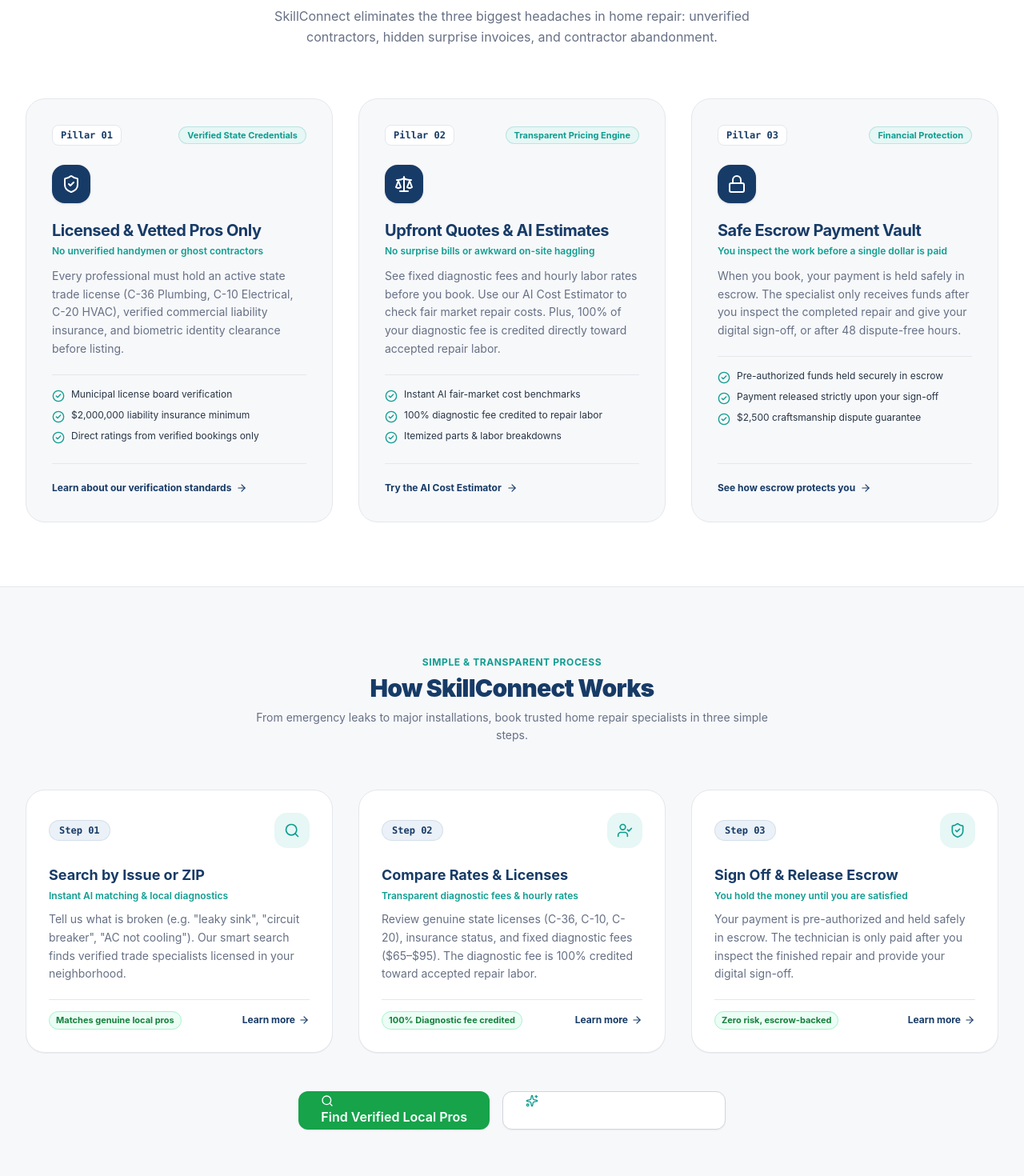
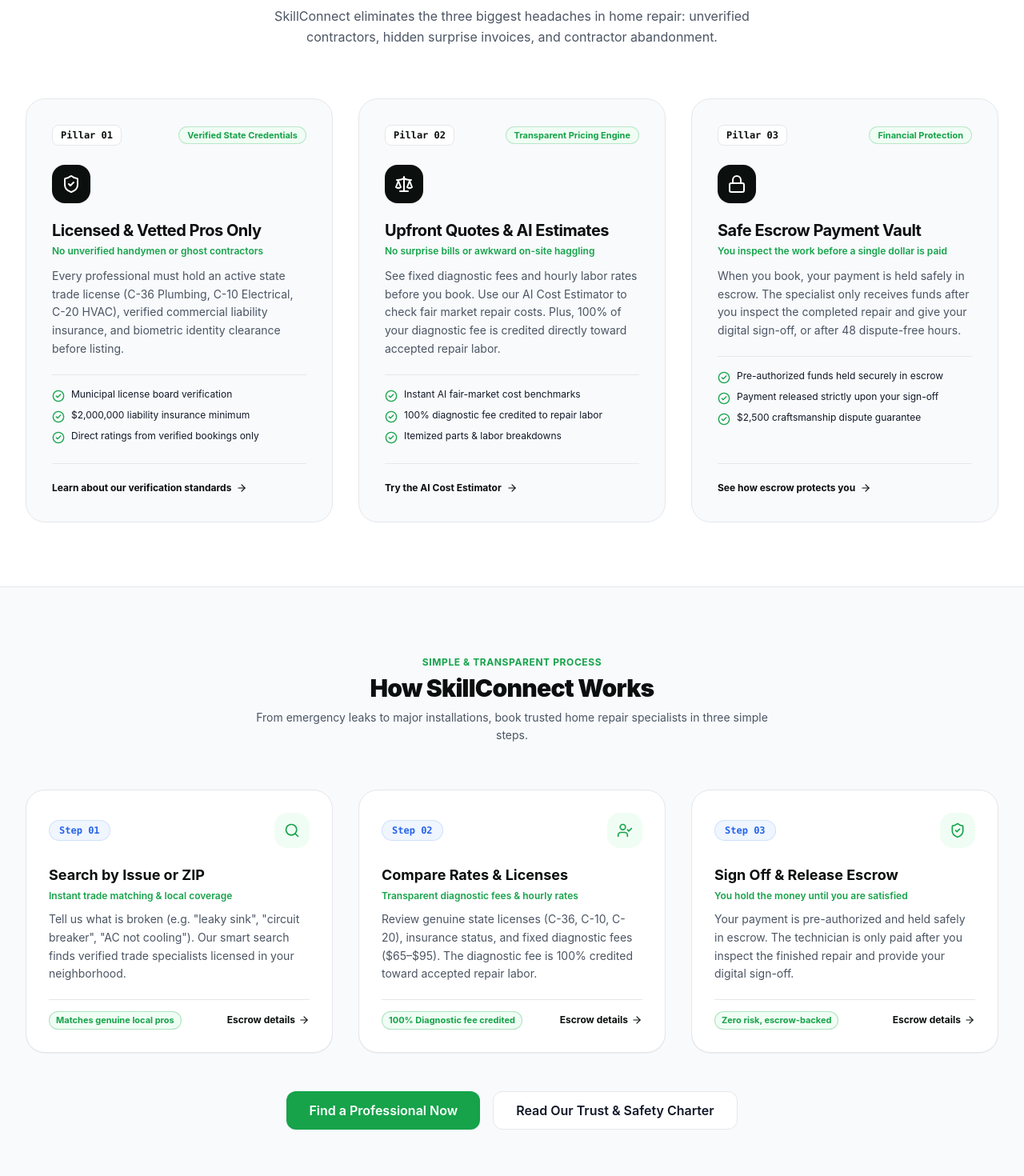
Before and after one commit to sharmaa-abhi/SkillConnect, a Next.js app: page / in a window 1280 px wide. Shown: the part 980-2450 px from the top of the page at 80% size. Built offline with nearby package versions, Linux system fonts and the light colour scheme.

Commit message:
feat: add homepage components for HowItWorks, TrustTransparency, and WorkerCTA sections

```diff
--- a/src/components/home/faq-section.tsx
+++ b/src/components/home/faq-section.tsx
@@ -36,16 +36,16 @@
   ];
 
   return (
-    <section className="py-16 sm:py-20 bg-white border-b border-[#E4E7EC]">
+    <section className="py-16 sm:py-20 bg-white border-b border-[#E5E7EB]">
       <Container size="narrow" className="max-w-3xl">
         <div className="text-center mb-12">
-          <span className="text-xs font-bold uppercase tracking-wider text-[#0F9D91]">
+          <span className="text-xs font-bold uppercase tracking-wider text-[#16A34A]">
             Got Questions?
           </span>
-          <h2 className="text-2xl sm:text-3xl font-black text-[#173B67] mt-1 tracking-tight">
+          <h2 className="text-2xl sm:text-3xl font-black text-[#0B0F0E] mt-1 tracking-tight">
             Frequently Asked Questions
           </h2>
-          <p className="text-sm text-[#667085] mt-2">
+          <p className="text-sm text-[#4B5563] mt-2">
             Everything you need to know about our local marketplace standards.
           </p>
         </div>
@@ -56,26 +56,26 @@
             return (
               <div
                 key={faq.question}
-                className="rounded-2xl border border-[#E4E7EC] overflow-hidden transition-all"
+                className="rounded-2xl border border-[#E5E7EB] overflow-hidden transition-all"
               >
                 <button
                   type="button"
                   onClick={() => setOpenIndex(isOpen ? null : idx)}
                   aria-expanded={isOpen}
-                  className="w-full flex items-center justify-between p-5 text-left bg-white hover:bg-[#F7F8FA] transition-colors"
+                  className="w-full flex items-center justify-between p-5 text-left bg-white hover:bg-[#F8FAFC] transition-colors cursor-pointer"
                 >
-                  <span className="text-sm sm:text-base font-bold text-[#263445]">
+                  <span className="text-sm sm:text-base font-bold text-[#111827]">
                     {faq.question}
                   </span>
                   <ChevronDown
-                    className={`w-5 h-5 text-[#667085] transition-transform duration-200 flex-shrink-0 ${
-                      isOpen ? 'rotate-180 text-[#173B67]' : ''
+                    className={`w-5 h-5 text-[#4B5563] transition-transform duration-200 shrink-0 ${
+                      isOpen ? 'rotate-180 text-[#16A34A]' : ''
                     }`}
                   />
                 </button>
 
                 {isOpen && (
-                  <div className="p-5 pt-0 text-xs sm:text-sm text-[#667085] bg-white leading-relaxed border-t border-[#E4E7EC]/50">
+                  <div className="p-5 pt-0 text-xs sm:text-sm text-[#4B5563] bg-white leading-relaxed border-t border-[#E5E7EB]/50">
                     {faq.answer}
                   </div>
                 )}
--- a/src/components/home/how-it-works.tsx
+++ b/src/components/home/how-it-works.tsx
@@ -9,7 +9,7 @@
     {
       num: '01',
       title: 'Search by Issue or ZIP',
-      subtitle: 'Instant AI matching & local diagnostics',
+      subtitle: 'Instant trade matching & local coverage',
       description:
         'Tell us what is broken (e.g. "leaky sink", "circuit breaker", "AC not cooling"). Our smart search finds verified trade specialists licensed in your neighborhood.',
       icon: Search,
@@ -36,16 +36,16 @@
   ];
 
   return (
-    <section id="how-it-works" className="py-16 sm:py-20 bg-[#F7F8FA] border-b border-[#E4E7EC]">
+    <section id="how-it-works" className="py-16 sm:py-20 bg-[#F8FAFC] border-b border-[#E5E7EB]">
       <Container>
         <div className="text-center max-w-2xl mx-auto mb-14">
-          <span className="text-xs font-bold uppercase tracking-wider text-[#0F9D91]">
-            Simple & Transparent Process
+          <span className="text-xs font-bold uppercase tracking-wider text-[#16A34A]">
+            Simple &amp; Transparent Process
           </span>
-          <h2 className="text-2xl sm:text-3xl font-black text-[#173B67] mt-1 tracking-tight">
+          <h2 className="text-2xl sm:text-3xl font-black text-[#0B0F0E] mt-1 tracking-tight">
             How SkillConnect Works
           </h2>
-          <p className="text-sm text-[#667085] mt-2 leading-relaxed">
+          <p className="text-sm text-[#4B5563] mt-2 leading-relaxed">
             From emergency leaks to major installations, book trusted home repair specialists in three simple steps.
           </p>
         </div>
@@ -57,37 +57,40 @@
             return (
               <div
                 key={step.num}
-                className="relative flex flex-col justify-between p-6 sm:p-7 rounded-3xl bg-white border border-[#E4E7EC] hover:border-[#0F9D91]/40 hover:shadow-md transition-all shadow-2xs group"
+                className="relative flex flex-col justify-between p-6 sm:p-7 rounded-3xl bg-white border border-[#E5E7EB] hover:border-[#16A34A]/40 hover:shadow-md transition-all shadow-2xs group"
               >
                 <div>
                   <div className="flex items-center justify-between mb-5">
-                    <span className="font-mono text-xs font-bold px-3 py-1 rounded-full bg-[#EBF1F8] text-[#173B67] border border-[#173B67]/10">
+                    <span className="font-mono text-xs font-bold px-3 py-1 rounded-full bg-[#EFF6FF] text-[#2563EB] border border-[#2563EB]/15">
                       Step {step.num}
                     </span>
-                    <div className="w-11 h-11 rounded-2xl bg-[#E6F7F5] text-[#0F9D91] flex items-center justify-center group-hover:scale-105 transition-transform">
+                    <div className="w-11 h-11 rounded-2xl bg-[#F0FDF4] text-[#16A34A] flex items-center justify-center group-hover:scale-105 transition-transform">
                       <Icon className="w-5 h-5" />
                     </div>
                   </div>
 
-                  <h3 className="text-lg font-bold text-[#173B67] mb-1">
+                  <h3 className="text-lg font-bold text-[#0B0F0E] mb-1">
                     {step.title}
                   </h3>
-                  <p className="text-xs font-semibold text-[#0F9D91] mb-2.5">
+                  <p className="text-xs font-semibold text-[#16A34A] mb-2.5">
                     {step.subtitle}
                   </p>
-                  <p className="text-xs sm:text-sm text-[#667085] leading-relaxed">
+                  <p className="text-xs sm:text-sm text-[#4B5563] leading-relaxed">
                     {step.description}
                   </p>
                 </div>
 
-                <div className="mt-5 pt-3.5 border-t border-[#E4E7EC] flex items-center justify-between">
-                  <span className="text-[11px] font-bold text-[#15803D] bg-emerald-50 px-2 py-0.5 rounded-full border border-emerald-200">
+                <div className="mt-5 pt-3.5 border-t border-[#E5E7EB] flex items-center justify-between">
+                  <span className="text-[11px] font-bold text-[#16A34A] bg-[#F0FDF4] px-2 py-0.5 rounded-full border border-[#16A34A]/30">
                     {step.highlight}
                   </span>
-                  <span className="text-xs font-bold text-[#173B67] group-hover:text-[#0F9D91] transition-colors flex items-center gap-1">
-                    <span>Learn more</span>
+                  <Link
+                    href="/checkout"
+                    className="text-xs font-bold text-[#0B0F0E] group-hover:text-[#16A34A] transition-colors flex items-center gap-1"
+                  >
+                    <span>Escrow details</span>
                     <ArrowRight className="w-3.5 h-3.5 group-hover:translate-x-0.5 transition-transform" />
-                  </span>
+                  </Link>
                 </div>
               </div>
             );
@@ -98,14 +101,12 @@
         <div className="mt-12 flex flex-col sm:flex-row items-center justify-center gap-4">
           <Link href="/professionals">
             <Button variant="primary" size="lg" className="rounded-full px-7 font-bold shadow-xs">
-              <Search className="w-4 h-4 mr-2" />
-              Find Verified Local Pros
+              Find a Professional Now
             </Button>
           </Link>
-          <Link href="#estimator">
-            <Button variant="secondary" size="lg" className="rounded-full px-7 font-bold bg-white text-[#173B67] border border-[#D0D5DD]">
-              <Sparkles className="w-4 h-4 mr-2 text-[#0F9D91]" />
-              Try Instant AI Cost Estimator
+          <Link href="/trust">
+            <Button variant="outline" size="lg" className="rounded-full px-7 font-semibold">
+              Read Our Trust &amp; Safety Charter
             </Button>
           </Link>
         </div>
--- a/src/components/home/trust-transparency.tsx
+++ b/src/components/home/trust-transparency.tsx
@@ -28,16 +28,16 @@
   ];
 
   return (
-    <section className="py-16 sm:py-20 bg-[#F7F8FA] border-b border-[#E4E7EC]">
+    <section className="py-16 sm:py-20 bg-[#F8FAFC] border-b border-[#E5E7EB]">
       <Container>
         <div className="max-w-2xl mx-auto text-center mb-12">
-          <span className="text-xs font-bold uppercase tracking-wider text-[#0F9D91]">
-            Trust & Security
+          <span className="text-xs font-bold uppercase tracking-wider text-[#16A34A]">
+            Trust &amp; Security
           </span>
-          <h2 className="text-2xl sm:text-3xl font-black text-[#173B67] mt-1 tracking-tight">
+          <h2 className="text-2xl sm:text-3xl font-black text-[#0B0F0E] mt-1 tracking-tight">
             Built on Transparency, Not Surprise Fees
           </h2>
-          <p className="text-sm text-[#667085] mt-2 leading-relaxed">
+          <p className="text-sm text-[#4B5563] mt-2 leading-relaxed">
             We built SkillConnect to protect homeowners from bait-and-switch quotes and protect tradespeople from predatory lead generation fees.
           </p>
         </div>
@@ -48,16 +48,16 @@
             return (
               <div
                 key={pillar.title}
-                className="flex items-start gap-4 p-6 rounded-3xl bg-white border border-[#E4E7EC] shadow-2xs"
+                className="flex items-start gap-4 p-6 rounded-3xl bg-white border border-[#E5E7EB] shadow-2xs"
               >
-                <div className="w-12 h-12 rounded-2xl bg-[#E6F7F5] text-[#0F9D91] flex items-center justify-center flex-shrink-0">
-                  <Icon className="w-6 h-6" />
+                <div className="w-12 h-12 rounded-2xl bg-[#EFF6FF] text-[#2563EB] flex items-center justify-center shrink-0">
+                  <Icon className="w-6 h-6 text-[#2563EB]" />
                 </div>
                 <div>
-                  <h3 className="text-base font-bold text-[#173B67]">
+                  <h3 className="text-base font-bold text-[#0B0F0E]">
                     {pillar.title}
                   </h3>
-                  <p className="text-xs sm:text-sm text-[#667085] mt-1.5 leading-relaxed">
+                  <p className="text-xs sm:text-sm text-[#4B5563] mt-1.5 leading-relaxed">
                     {pillar.description}
                   </p>
                 </div>
@@ -70,10 +70,10 @@
         <div className="mt-10 text-center">
           <Link
             href="/trust"
-            className="inline-flex items-center gap-2 px-6 py-3 rounded-full bg-[#173B67] text-white text-xs sm:text-sm font-bold shadow-xs hover:bg-[#0F2A4A] transition-all hover:scale-105"
+            className="inline-flex items-center gap-2 px-6 py-3 rounded-full bg-[#0B0F0E] text-white text-xs sm:text-sm font-bold shadow-xs hover:bg-[#1F2937] transition-all hover:scale-105"
           >
             <span>Read How SkillConnect Protects You &amp; Your Money</span>
-            <ArrowRight className="w-4 h-4 text-[#0F9D91]" />
+            <ArrowRight className="w-4 h-4 text-[#16A34A]" />
           </Link>
         </div>
       </Container>
--- a/src/components/home/value-pillars.tsx
+++ b/src/components/home/value-pillars.tsx
@@ -51,24 +51,24 @@
         '$2,500 craftsmanship dispute guarantee',
       ],
       linkText: 'See how escrow protects you',
-      linkHref: '/trust',
+      linkHref: '/checkout',
     },
   ];
 
   return (
-    <section className="py-16 sm:py-20 bg-white border-b border-[#E4E7EC]">
+    <section className="py-16 sm:py-20 bg-white border-b border-[#E5E7EB]">
       <Container>
         {/* Section Heading */}
         <div className="max-w-3xl mx-auto text-center mb-12 sm:mb-16">
-          <div className="inline-flex items-center gap-1.5 px-3 py-1 rounded-full bg-[#EBF1F8] border border-[#173B67]/20 text-[#173B67] text-xs font-bold uppercase tracking-wider mb-3">
-            <Sparkles className="w-3.5 h-3.5 text-[#0F9D91]" />
+          <div className="inline-flex items-center gap-1.5 px-3 py-1 rounded-full bg-[#EFF6FF] border border-[#2563EB]/20 text-[#2563EB] text-xs font-bold uppercase tracking-wider mb-3">
+            <Sparkles className="w-3.5 h-3.5 text-[#2563EB]" />
             <span>Why Homeowners Trust SkillConnect</span>
           </div>
-          <h2 className="text-2xl sm:text-3xl lg:text-4xl font-black text-[#173B67] tracking-tight">
+          <h2 className="text-2xl sm:text-3xl lg:text-4xl font-black text-[#0B0F0E] tracking-tight">
             Everything You Need in a Home Pro. <br className="hidden sm:inline" />
-            <span className="text-[#0F9D91]">None of the Traditional Risks.</span>
+            <span className="text-[#16A34A]">None of the Traditional Risks.</span>
           </h2>
-          <p className="text-sm sm:text-base text-[#667085] mt-3 leading-relaxed max-w-2xl mx-auto">
+          <p className="text-sm sm:text-base text-[#4B5563] mt-3 leading-relaxed max-w-2xl mx-auto">
             SkillConnect eliminates the three biggest headaches in home repair: unverified contractors, hidden surprise invoices, and contractor abandonment.
           </p>
         </div>
@@ -80,40 +80,40 @@
             return (
               <div
                 key={pillar.title}
-                className="flex flex-col justify-between p-6 sm:p-8 rounded-3xl bg-[#F7F8FA] border border-[#E4E7EC] hover:border-[#173B67]/30 hover:shadow-lg transition-all duration-300 relative group"
+                className="flex flex-col justify-between p-6 sm:p-8 rounded-3xl bg-[#F8FAFC] border border-[#E5E7EB] hover:border-[#16A34A]/40 hover:shadow-lg transition-all duration-300 relative group"
               >
                 <div>
                   {/* Top Bar with Number & Badge */}
                   <div className="flex items-center justify-between gap-2 mb-6">
-                    <span className="font-mono text-xs font-bold px-2.5 py-1 rounded-lg bg-white border border-[#E4E7EC] text-[#173B67]">
+                    <span className="font-mono text-xs font-bold px-2.5 py-1 rounded-lg bg-white border border-[#E5E7EB] text-[#0B0F0E]">
                       Pillar {pillar.step}
                     </span>
-                    <span className="text-[11px] font-bold text-[#0F9D91] bg-[#E6F7F5] px-2.5 py-0.5 rounded-full border border-[#0F9D91]/20">
+                    <span className="text-[11px] font-bold text-[#16A34A] bg-[#F0FDF4] px-2.5 py-0.5 rounded-full border border-[#16A34A]/25">
                       {pillar.badge}
                     </span>
                   </div>
 
                   {/* Icon & Title */}
-                  <div className="w-12 h-12 rounded-2xl bg-[#173B67] text-white flex items-center justify-center mb-5 group-hover:bg-[#0F9D91] transition-colors shadow-sm">
-                    <Icon className="w-6 h-6" />
+                  <div className="w-12 h-12 rounded-2xl bg-[#0B0F0E] text-white flex items-center justify-center mb-5 group-hover:bg-[#16A34A] transition-colors shadow-xs">
+                    <Icon className="w-6 h-6 text-white" />
                   </div>
 
-                  <h3 className="text-xl font-bold text-[#173B67] tracking-tight">
+                  <h3 className="text-xl font-bold text-[#0B0F0E] tracking-tight">
                     {pillar.title}
                   </h3>
-                  <p className="text-xs font-semibold text-[#0F9D91] mt-1">
+                  <p className="text-xs font-semibold text-[#16A34A] mt-1">
                     {pillar.tagline}
                   </p>
 
-                  <p className="text-xs sm:text-sm text-[#667085] mt-3 leading-relaxed">
+                  <p className="text-xs sm:text-sm text-[#4B5563] mt-3 leading-relaxed">
                     {pillar.description}
                   </p>
 
                   {/* Bullet Highlights */}
-                  <ul className="mt-5 space-y-2 border-t border-[#E4E7EC] pt-4">
+                  <ul className="mt-5 space-y-2 border-t border-[#E5E7EB] pt-4">
                     {pillar.features.map((feat) => (
-                      <li key={feat} className="flex items-start gap-2 text-xs text-[#263445]">
-                        <CheckCircle2 className="w-4 h-4 text-[#0F9D91] shrink-0 mt-0.5" />
+                      <li key={feat} className="flex items-start gap-2 text-xs text-[#111827]">
+                        <CheckCircle2 className="w-4 h-4 text-[#16A34A] shrink-0 mt-0.5" />
                         <span>{feat}</span>
                       </li>
                     ))}
@@ -121,10 +121,10 @@
                 </div>
 
                 {/* Bottom CTA */}
-                <div className="mt-6 pt-4 border-t border-[#E4E7EC]">
+                <div className="mt-6 pt-4 border-t border-[#E5E7EB]">
                   <Link
                     href={pillar.linkHref}
-                    className="inline-flex items-center gap-1.5 text-xs font-bold text-[#173B67] hover:text-[#0F9D91] transition-colors group-hover:translate-x-0.5"
+                    className="inline-flex items-center gap-1.5 text-xs font-bold text-[#0B0F0E] hover:text-[#16A34A] transition-colors group-hover:translate-x-0.5"
                   >
                     <span>{pillar.linkText}</span>
                     <ArrowRight className="w-3.5 h-3.5" />
--- a/src/components/home/worker-cta.tsx
+++ b/src/components/home/worker-cta.tsx
@@ -13,11 +13,11 @@
   ];
 
   return (
-    <section className="py-16 sm:py-20 bg-[#173B67] text-white">
+    <section className="py-16 sm:py-20 bg-[#0B0F0E] text-white">
       <Container>
         <div className="grid grid-cols-1 lg:grid-cols-12 gap-10 items-center">
           <div className="lg:col-span-7 flex flex-col gap-5">
-            <span className="text-xs font-bold uppercase tracking-wider text-[#0F9D91]">
+            <span className="text-xs font-bold uppercase tracking-wider text-[#16A34A]">
               For Independent Trade Technicians
             </span>
 
@@ -32,7 +32,7 @@
             <div className="grid grid-cols-1 sm:grid-cols-2 gap-3 pt-2">
               {benefits.map((b) => (
                 <div key={b} className="flex items-center gap-2 text-xs text-white/90">
-                  <CheckCircle2 className="w-4 h-4 text-[#0F9D91] flex-shrink-0" />
+                  <CheckCircle2 className="w-4 h-4 text-[#16A34A] shrink-0" />
                   <span>{b}</span>
                 </div>
               ))}
@@ -41,7 +41,7 @@
             <div className="pt-4 flex flex-wrap items-center gap-4">
               <Link href="/register?role=worker">
                 <Button
-                  variant="secondary"
+                  variant="primary"
                   size="lg"
                   rightIcon={<ArrowRight className="w-4 h-4" />}
                   className="font-bold shadow-xs"
@@ -64,27 +64,27 @@
           <div className="lg:col-span-5">
             <div className="bg-white/10 backdrop-blur-md rounded-3xl p-6 sm:p-8 border border-white/20 text-white shadow-xl">
               <div className="flex items-center gap-3 pb-4 border-b border-white/15">
-                <div className="w-12 h-12 rounded-2xl bg-[#0F9D91] flex items-center justify-center font-bold text-lg text-white">
+                <div className="w-12 h-12 rounded-2xl bg-[#16A34A] flex items-center justify-center font-bold text-lg text-white">
                   ⚡
                 </div>
                 <div>
                   <h4 className="font-bold text-base">Marcus Vance (Master Plumber)</h4>
-                  <p className="text-xs text-white/70">Earned $4,280 this month on SkillConnect</p>
+                  <p className="text-xs text-white/70">Verified Professional on SkillConnect</p>
                 </div>
               </div>
 
               <div className="py-4 space-y-3 text-xs text-white/90">
                 <div className="flex justify-between items-center">
-                  <span>Weekly Booked Jobs</span>
+                  <span>Weekly Dispatch Slots</span>
                   <span className="font-bold text-white">8 Scheduled</span>
                 </div>
                 <div className="flex justify-between items-center">
                   <span>Customer Rating</span>
-                  <span className="font-bold text-[#E7A83E]">4.95 ★ (142 reviews)</span>
+                  <span className="font-bold text-amber-400">4.95 ★ (142 reviews)</span>
                 </div>
                 <div className="flex justify-between items-center">
                   <span>Disputed Invoices</span>
-                  <span className="font-bold text-[#15803D]">0% (Full escrow release)</span>
+                  <span className="font-bold text-[#16A34A]">0% (Full escrow release)</span>
                 </div>
               </div>
 
```
Also changed, not shown: src/components/home/demo-accounts-showcase.tsx (+27 -27 lines).
